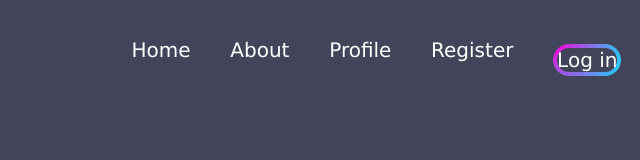
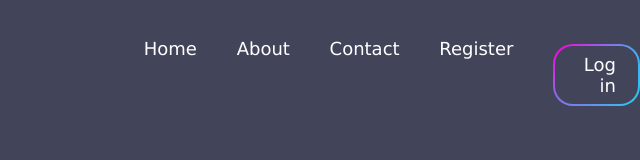
Before and after one commit to ravidesai001/monkey, a plain HTML site: page index.html in a window 1280 px wide. Shown: the whole page, without its empty margins (640-1280 px from the left). Drawn offline with Linux system fonts and the light colour scheme.

Commit message:
monkey version 2 updated

```diff
--- a/index.html
+++ b/index.html
@@ -10,13 +10,12 @@
         <ul>
             <li><a href="#">Home</a></li>
             <li><a href="#">About</a></li>
-            <li><a href="#">Profile</a></li>
+            <li><a href="#">Contact</a></li>
             <li><a href="#">Register</a></li>
             <li><a href="#" class="Login-btn"><span>Log in</span></a></li>
         </ul>
     </nav>
-
-</body>
+   </body>
 
 
 
--- a/style.css
+++ b/style.css
@@ -29,7 +29,7 @@ ul li   {
 }
 
 ul li a  {
-    font-size: 20px;
+    font-size: 18px;
     color: white;
     text-align: right;
     list-style-position: inside;
@@ -37,7 +37,7 @@ ul li a  {
 
 li {
     padding-right: 3%;
-    font-family: Verdana, Geneva, Tahoma, sans-serif;
+    font-family: Verdana, Tahoma, sans-serif;
 
 }
 
@@ -46,14 +46,14 @@ li {
     position: absolute;
     text-decoration: none;
     color: #fff;
-    border: 4px solid transparent;
-    border-radius: 100px;
+    border: 2px solid transparent;
+    border-radius: 20px;
     background-image: linear-gradient(#42455a,#42455a), radial-gradient(circle at top left,#fd00da,#19d7f8);
     background-origin: border-box;
     background-clip: content-box, border-box;
 }
-
 .Login-btn span {
     display: block;
-    padding: 100%, 100px;
+    padding: 8px 22px;
+
 }
```
Also changed, not shown: mountain.png (added).
